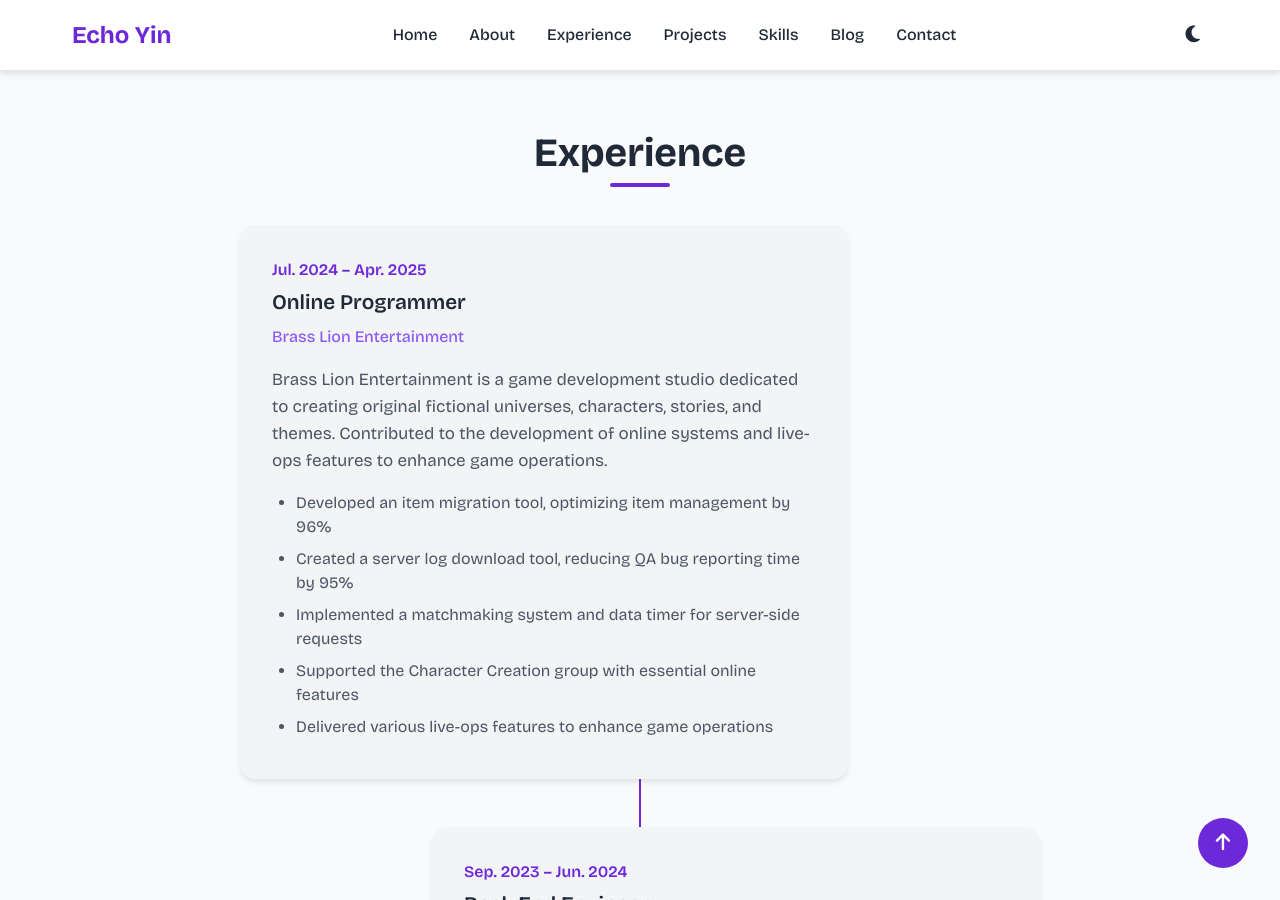
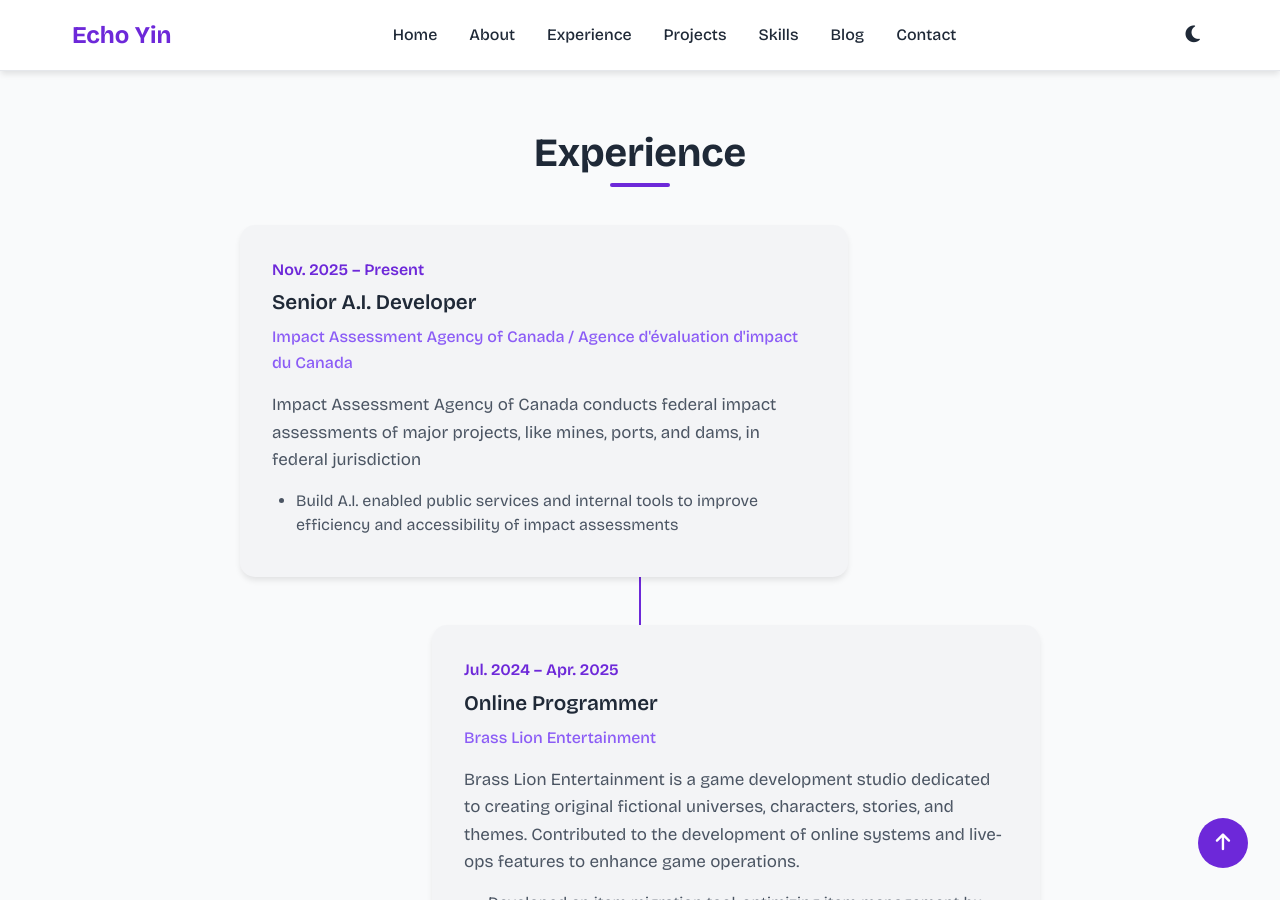
Before and after one commit to e-choness/portfolio-site, a Jekyll site: the page built from index.md, in a window 1280 px wide and 900 px high, scrolled down 1764 px. Built offline with Jekyll 4.4.1, drawn with Linux system fonts in a browser that asks for light colours; some of the changed text lies outside the part shown.

Commit message:
Update work experience

```diff
--- a/_data/experience.yml
+++ b/_data/experience.yml
@@ -1,3 +1,18 @@
+- position: "Senior A.I. Developer"
+  company: "Impact Assessment Agency of Canada / Agence d'évaluation d'impact du Canada"
+  location: "Edmonton, Alberta (Remote)"
+  duration: "Nov. 2025 – Present"
+  logo: "/assets/images/companies/iaac_logo.jpg"
+  description: |
+    Impact Assessment Agency of Canada conducts federal impact assessments of major projects, like mines, ports, and dams, in federal jurisdiction
+  responsibilities:
+    - "Build A.I. enabled public services and internal tools to improve efficiency and accessibility of impact assessments"
+  technologies:
+    - C#
+    - Python
+    - Azure AI Foundry
+    - .NET Framework
+
 - position: "Online Programmer"
   company: "Brass Lion Entertainment"
   location: "Edmonton, Alberta (Remote)"
--- a/_data/profile.yml
+++ b/_data/profile.yml
@@ -1,6 +1,6 @@
 # Personal Information
 name: "Echo Yin"
-title: "Software Engineer"
+title: "Senior A.I. Developer"
 email: "echoybl1123@gmail.com"
 location: "Edmonton, AB, Canada"
 tagline: "Passionate about creating innovative web solutions"
@@ -36,7 +36,7 @@ social:
 
 # Typing animation texts
 typed_strings:
-  - "Full-Stack Engineer"
+  - "A.I. Engineer"
   - "Problem Solver"
   - "Tech Enthusiast"
   - "Creative Thinker"
```
Also changed, not shown: assets/images/companies/iaac_logo.jpg (added).
